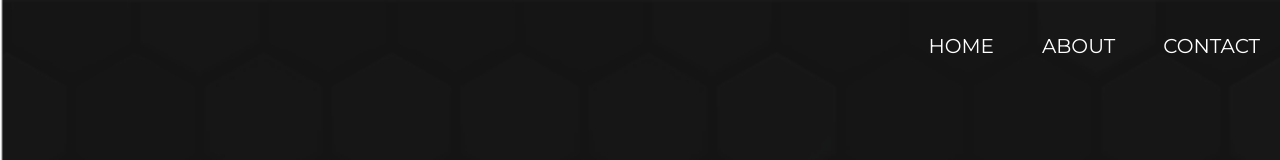
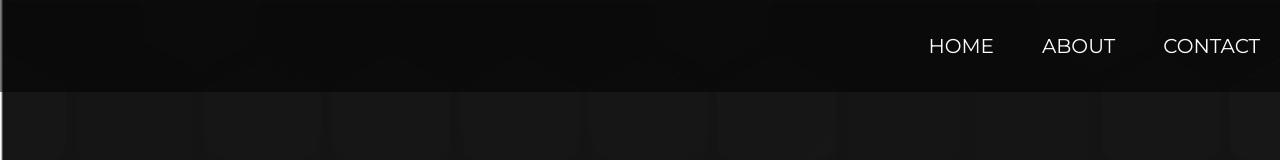
Before and after one commit to sharkanado/portfolio_website, a Next.js app: page / in a window 1280 px wide. Shown: the top 160 px of the page. Built offline with nearby package versions, Linux system fonts and the light colour scheme.

Commit message:
fix: remove scroll detection

```diff
--- a/src/components/Navbar.tsx
+++ b/src/components/Navbar.tsx
@@ -1,4 +1,4 @@
-import React, {useCallback, useEffect, useState} from "react";
+import React from "react";
 import Link from "next/link";
 import {montserrat} from "@/src/styles/fonts";
 
@@ -9,29 +9,10 @@ const Navbar = () => {
     {name: "contact", link: "#contact"},
   ];
 
-  const [scrollY, setScrollY] = useState(0);
-  const [isOnTop, setIsOnTop] = useState(false);
-
-  const handleScroll = useCallback(() => {
-    setScrollY(window.scrollY);
-  }, []);
-
-  useEffect(() => {
-    window.addEventListener("scroll", handleScroll);
-    return () => {
-      window.removeEventListener("scroll", handleScroll);
-    };
-  }, [handleScroll]);
-
-  useEffect(() => {
-    setIsOnTop(scrollY < 100);
-  }, [scrollY]);
-
   return (
     <div
-      className={`hidden sm:block py-8 sticky top-0 left-0 transition-all ${
-        isOnTop ? "" : "bg-opacity-50 bg-black"
-      }`}
+      className="hidden sm:block py-8 sticky top-0 left-0 transition-all
+       bg-opacity-50 bg-black"
     >
       <nav className="flex gap-12 px-5 container mx-auto justify-end">
         {navLinks.map(({name, link}, idx) => (
```
